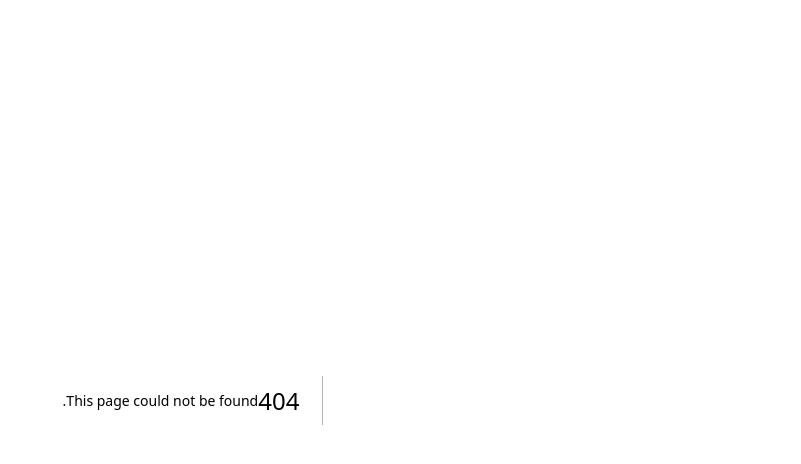
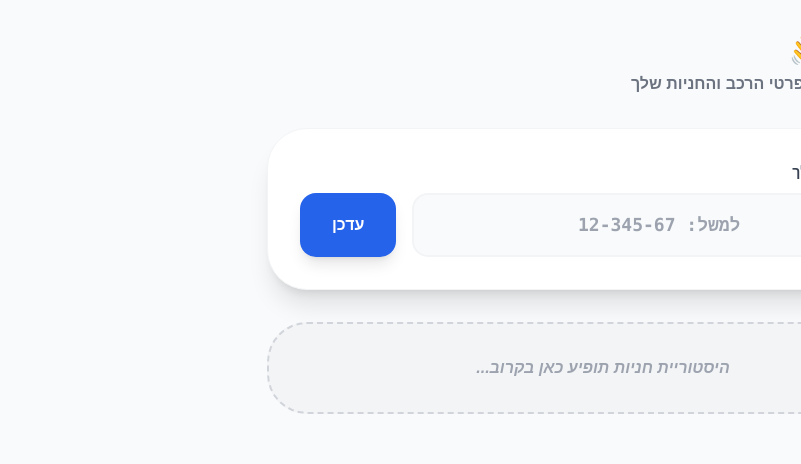
Before and after one commit to BinyaminAbutbul/smart-park-admin, a Next.js app: page /profile in a window 1280 px wide. Before the commit this address had no page. Shown: the top 464 px of the page, without its empty margins (479-1280 px from the left). Built offline with nearby package versions, Linux system fonts and the light colour scheme; no server answers; the database is empty; sample sign-in values are in the browser's storage.

Commit message:
Create page.js

```diff
--- /dev/null
+++ b/src/app/profile/page.js
@@ -0,0 +1,82 @@
+"use client";
+import { useState, useEffect } from "react";
+import { auth, db } from "../../lib/firebase";
+import { ref, onValue, update } from "firebase/database";
+import { onAuthStateChanged } from "firebase/auth";
+import { useRouter } from "next/navigation";
+import { Toaster, toast } from "react-hot-toast";
+
+export default function ProfilePage() {
+  const [user, setUser] = useState(null);
+  const [carPlate, setCarPlate] = useState("");
+  const [loading, setLoading] = useState(true);
+  const router = useRouter();
+
+  useEffect(() => {
+    const unsubscribe = onAuthStateChanged(auth, (user) => {
+      if (user) {
+        const userRef = ref(db, `users/${user.uid}`);
+        onValue(userRef, (snapshot) => {
+          const data = snapshot.val();
+          setUser(data);
+          setCarPlate(data?.carPlate || "");
+          setLoading(false);
+        });
+      } else {
+        router.push("/login");
+      }
+    });
+    return () => unsubscribe();
+  }, [router]);
+
+  const handleUpdatePlate = async () => {
+    try {
+      await update(ref(db, `users/${auth.currentUser.uid}`), {
+        carPlate: carPlate
+      });
+      toast.success("מספר הרכב עודכן בהצלחה!");
+    } catch (error) {
+      toast.error("שגיאה בעדכון הפרטים");
+    }
+  };
+
+  if (loading) return <div className="min-h-screen bg-gray-900 flex items-center justify-center text-white font-black">טוען פרופיל...</div>;
+
+  return (
+    <div className="min-h-screen bg-gray-50 p-8 text-black" dir="rtl">
+      <Toaster />
+      <div className="max-w-2xl mx-auto space-y-8">
+        <header>
+          <h1 className="text-4xl font-black text-gray-900">שלום, {user?.name} 👋</h1>
+          <p className="text-gray-500 font-bold">כאן תוכל לנהל את פרטי הרכב והחניות שלך</p>
+        </header>
+
+        <div className="bg-white p-8 rounded-[2.5rem] shadow-xl border border-gray-100 space-y-6">
+          <div className="space-y-3">
+            <label className="block text-sm font-black text-gray-700 mr-2">מספר הרכב שלך</label>
+            <div className="flex gap-4">
+               <input
+                type="text"
+                value={carPlate}
+                onChange={(e) => setCarPlate(e.target.value)}
+                placeholder="למשל: 12-345-67"
+                className="flex-1 p-4 bg-gray-50 border-2 border-gray-100 rounded-2xl focus:border-blue-500 outline-none font-black text-lg text-center font-mono"
+              />
+              <button
+                onClick={handleUpdatePlate}
+                className="bg-blue-600 text-white px-8 rounded-2xl font-black hover:bg-blue-700 transition-all shadow-lg"
+              >
+                עדכן
+              </button>
+            </div>
+          </div>
+        </div>
+
+        {/* כאן בעתיד נוסיף את טבלת היסטוריית החניות */}
+        <div className="bg-gray-100 p-8 rounded-[2.5rem] border-2 border-dashed border-gray-300 text-center">
+          <p className="text-gray-400 font-bold italic">היסטוריית חניות תופיע כאן בקרוב...</p>
+        </div>
+      </div>
+    </div>
+  );
+}
```
